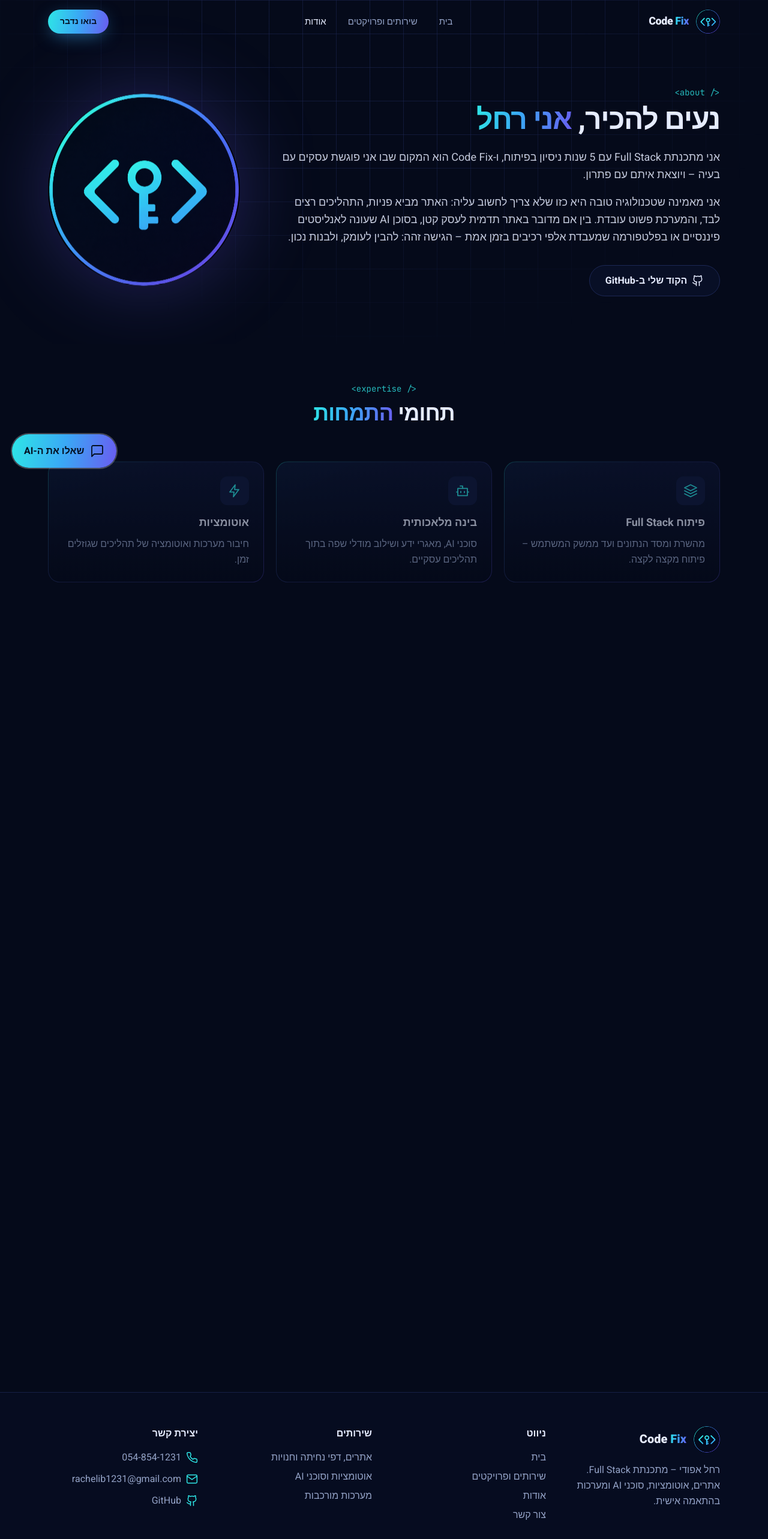
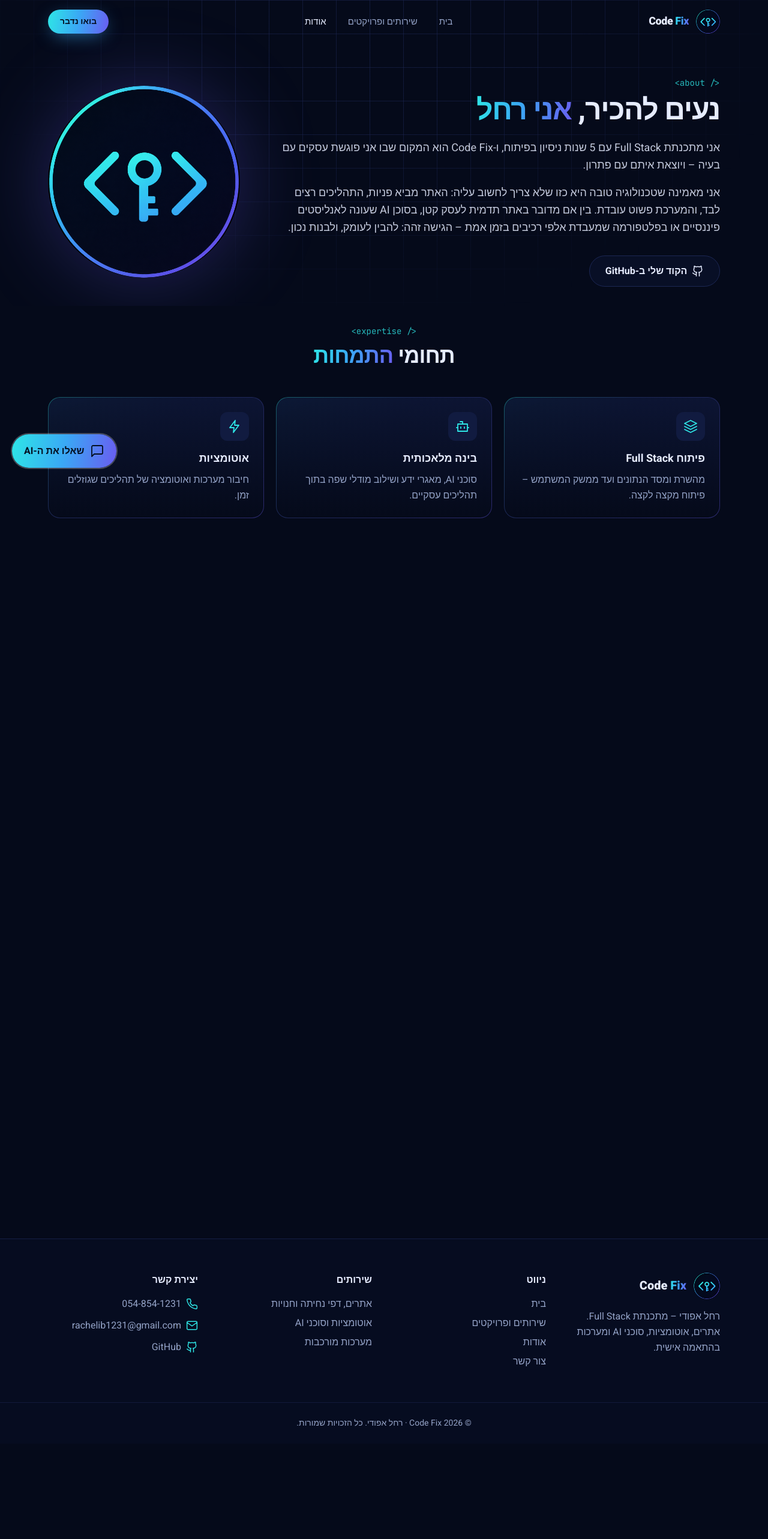
Before and after one commit to RacheliBlass512/codefix, a Next.js app: page /about in a window 1280 px wide. Shown: the top 2566 px of the page at 60% size. After the commit the page ends 2407 px from the top, so only its background shows below. Built offline with nearby package versions, Linux system fonts and the light colour scheme.

Commit message:
Update AboutPage and CtaBand styles for improved layout and spacing

```diff
--- a/app/about/page.tsx
+++ b/app/about/page.tsx
@@ -29,7 +29,7 @@ const values: { title: string; text: string }[] = [
 export default function AboutPage() {
   return (
     <>
-      <section className="relative overflow-hidden pt-36 pb-20">
+      <section className="relative overflow-hidden pt-32 pb-6 md:pb-8">
         <div className="grid-bg absolute inset-0 -z-10" />
         <div className="mx-auto grid max-w-6xl items-center gap-14 px-4 md:grid-cols-[1fr_20rem]">
           <div>
@@ -41,14 +41,14 @@ export default function AboutPage() {
             </div>
             <a href={site.github} target="_blank" rel="noopener" className="btn btn-ghost mt-8"><Icon name="github" className="size-5" /> הקוד שלי ב-GitHub</a>
           </div>
-          <div className="float relative mx-auto w-64 md:w-full">
+          <div className="float relative mx-auto hidden w-full md:block">
             <div className="absolute inset-0 rounded-full bg-violet/30 blur-3xl" />
             <Image src="/logo.png" alt="הלוגו של Code Fix" width={400} height={400} className="relative rounded-full" />
           </div>
         </div>
       </section>
 
-      <section className="mx-auto max-w-6xl px-4 py-16">
+      <section className="mx-auto max-w-6xl px-4 py-6 md:py-8">
         <SectionHead tag="expertise" title={<>תחומי <span className="text-gradient">התמחות</span></>} />
         <div className="mt-12 grid gap-5 sm:grid-cols-2 lg:grid-cols-3">
           {expertise.map((e) => (
@@ -61,7 +61,7 @@ export default function AboutPage() {
         </div>
       </section>
 
-      <section className="mx-auto max-w-6xl px-4 py-16">
+      <section className="mx-auto max-w-6xl px-4 pt-6 md:pt-8">
         <SectionHead tag="approach" title={<>הגישה <span className="text-gradient">שלי</span></>} />
         <div className="mt-12 grid gap-5 md:grid-cols-2">
           {values.map((v) => (
--- a/components/ui.tsx
+++ b/components/ui.tsx
@@ -34,7 +34,7 @@ export function PageHero({ tag, title, text }: { tag: string; title: React.React
 
 export function CtaBand() {
   return (
-    <section className="px-4 py-24">
+    <section className="px-4 pt-12 pb-20 md:pt-16 md:pb-24">
       <div className="card reveal relative mx-auto max-w-5xl overflow-hidden px-6 py-14 text-center sm:px-14">
         <div className="absolute -top-24 left-1/2 h-48 w-[30rem] -translate-x-1/2 rounded-full bg-sky/25 blur-3xl" />
         <p dir="ltr" className="font-mono text-sm text-cyan/80">{"fix(business): let's talk"}</p>
```
